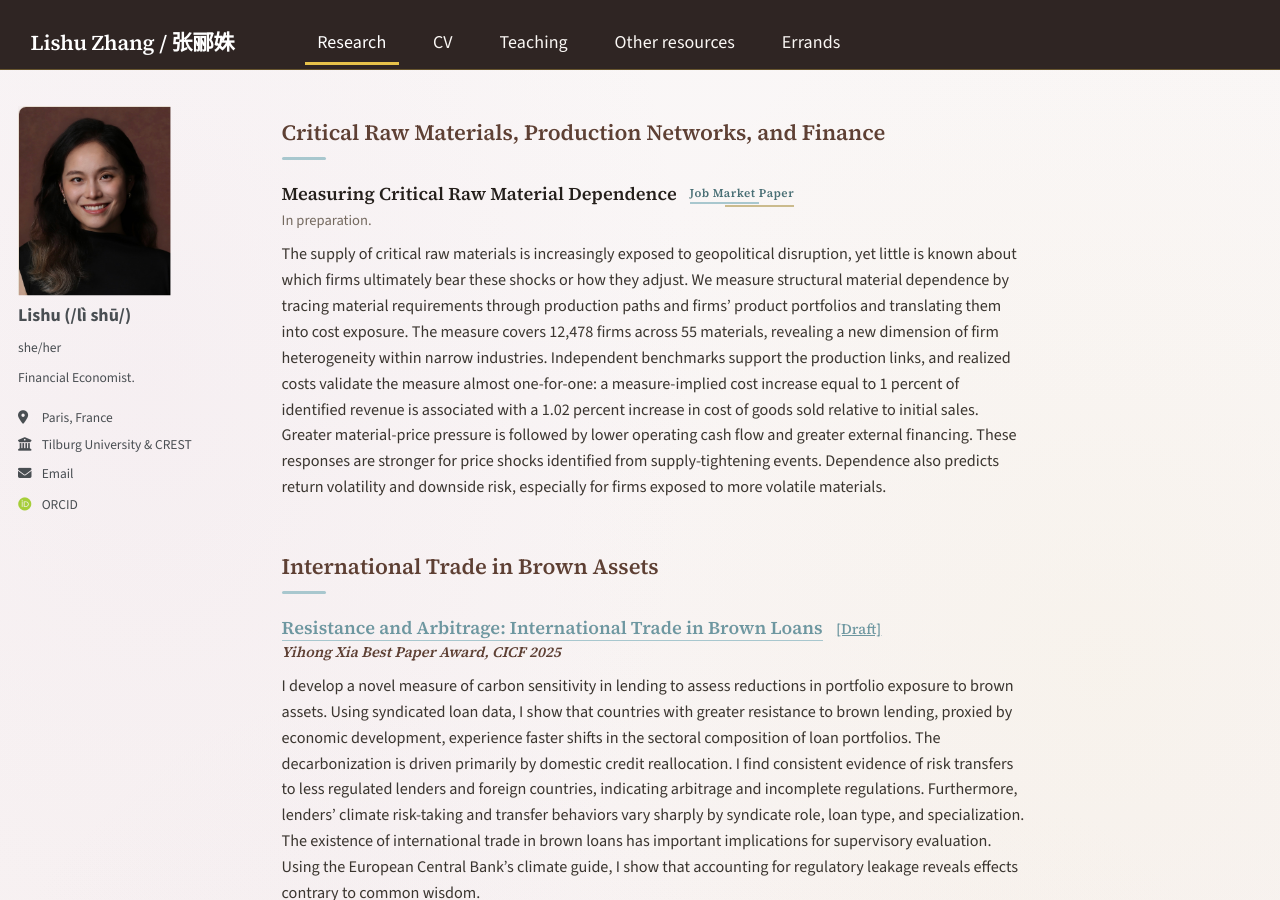
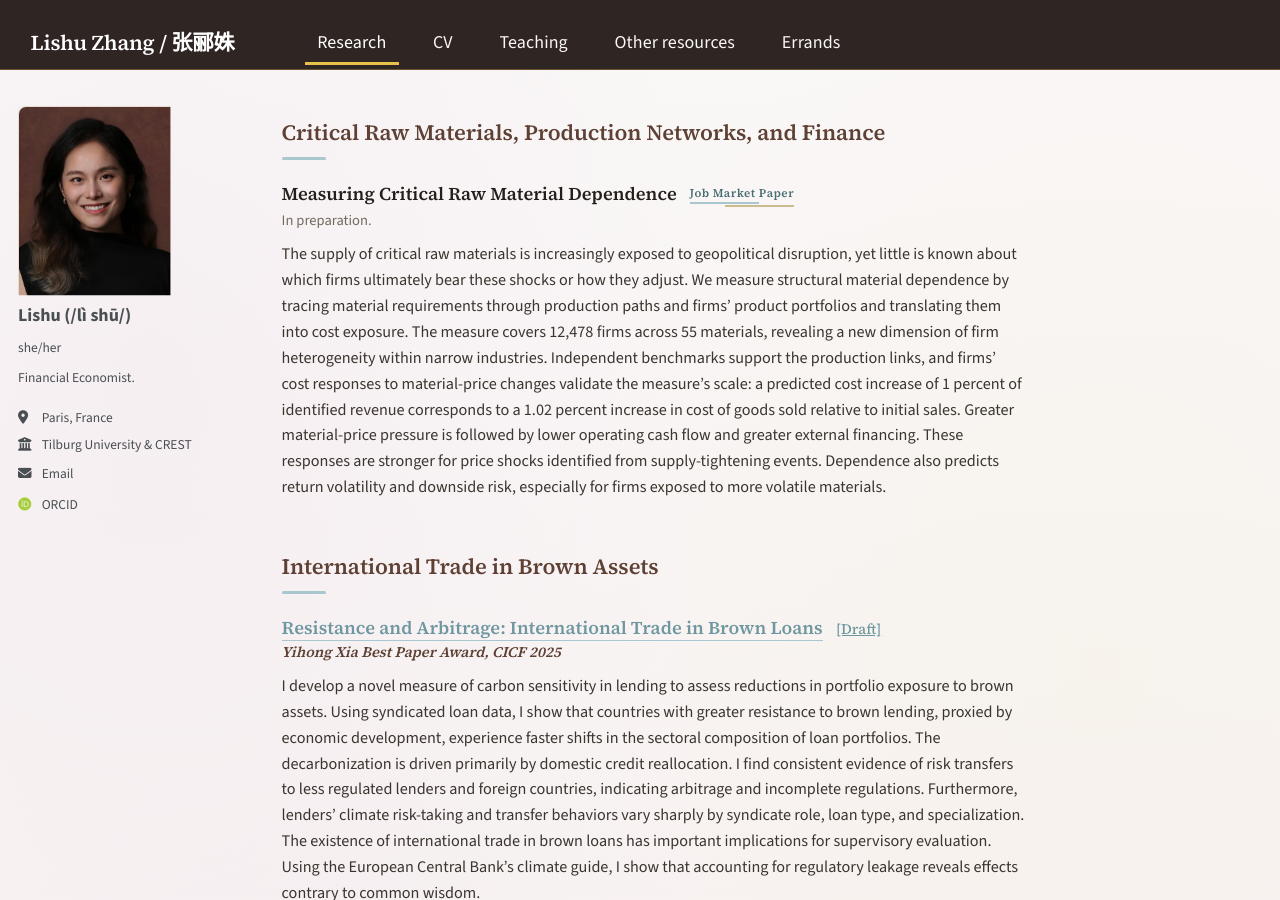
Before and after one commit to LishuZ/LishuZ.github.io, a Jekyll site: the page built from _pages/research.md, in a window 1280 px wide and 900 px high. Built offline with Jekyll 4.4.1, drawn with Linux system fonts in a browser that asks for light colours; some web fonts are replaced.

Commit message:
Refine CRM abstract cost validation wording

```diff
--- a/_pages/research.md
+++ b/_pages/research.md
@@ -102,7 +102,7 @@ redirect_from:
 In preparation.
 {: .paper-meta}
 
-The supply of critical raw materials is increasingly exposed to geopolitical disruption, yet little is known about which firms ultimately bear these shocks or how they adjust. We measure structural material dependence by tracing material requirements through production paths and firms’ product portfolios and translating them into cost exposure. The measure covers 12,478 firms across 55 materials, revealing a new dimension of firm heterogeneity within narrow industries. Independent benchmarks support the production links, and realized costs validate the measure almost one-for-one: a measure-implied cost increase equal to 1 percent of identified revenue is associated with a 1.02 percent increase in cost of goods sold relative to initial sales. Greater material-price pressure is followed by lower operating cash flow and greater external financing. These responses are stronger for price shocks identified from supply-tightening events. Dependence also predicts return volatility and downside risk, especially for firms exposed to more volatile materials.
+The supply of critical raw materials is increasingly exposed to geopolitical disruption, yet little is known about which firms ultimately bear these shocks or how they adjust. We measure structural material dependence by tracing material requirements through production paths and firms’ product portfolios and translating them into cost exposure. The measure covers 12,478 firms across 55 materials, revealing a new dimension of firm heterogeneity within narrow industries. Independent benchmarks support the production links, and firms’ cost responses to material-price changes validate the measure’s scale: a predicted cost increase of 1 percent of identified revenue corresponds to a 1.02 percent increase in cost of goods sold relative to initial sales. Greater material-price pressure is followed by lower operating cash flow and greater external financing. These responses are stronger for price shocks identified from supply-tightening events. Dependence also predicts return volatility and downside risk, especially for firms exposed to more volatile materials.
 {: .abstract}
 
 
```
Also changed, not shown: 1 other file.
